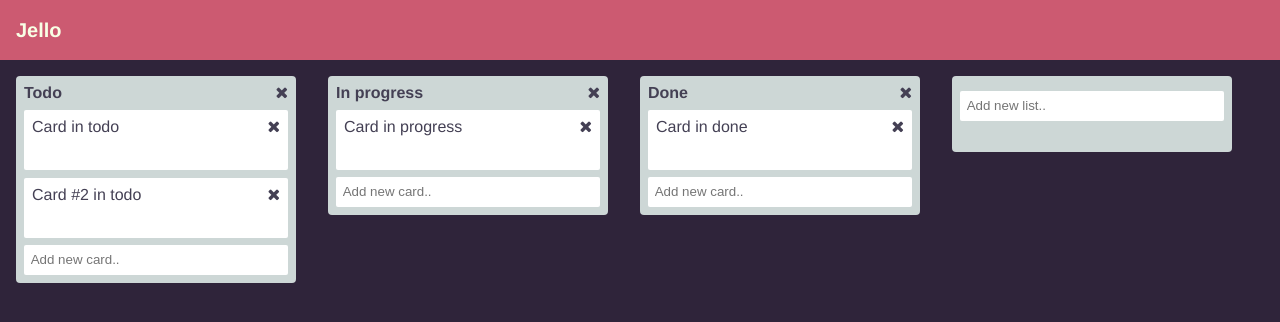
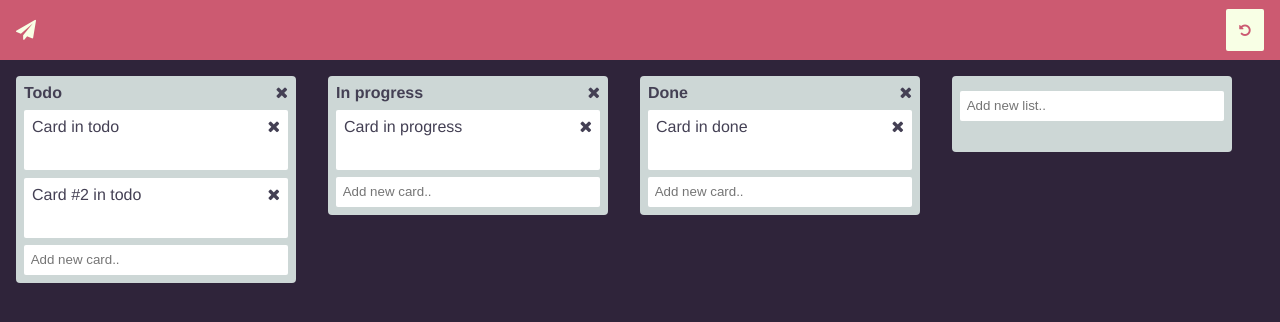
Before and after one commit to joakimunge/07-trello-clone-joakimunge, a plain HTML site: page index.html in a window 1280 px wide. Drawn offline with nearby package versions, Linux system fonts and the light colour scheme.

Commit message:
Add reset button

```diff
--- a/index.html
+++ b/index.html
@@ -14,7 +14,10 @@
 
 <body>
     <header class="header">
-        <span class="logo">Jello</span>
+        <span class="logo"><i class="fa fa-paper-plane" aria-hidden="true"></i>
+        </span>
+        <button id="reset"><i class="fa fa-undo" aria-hidden="true"></i>
+</button>
     </header>
     <main id="app">
         <section class="board">
```
